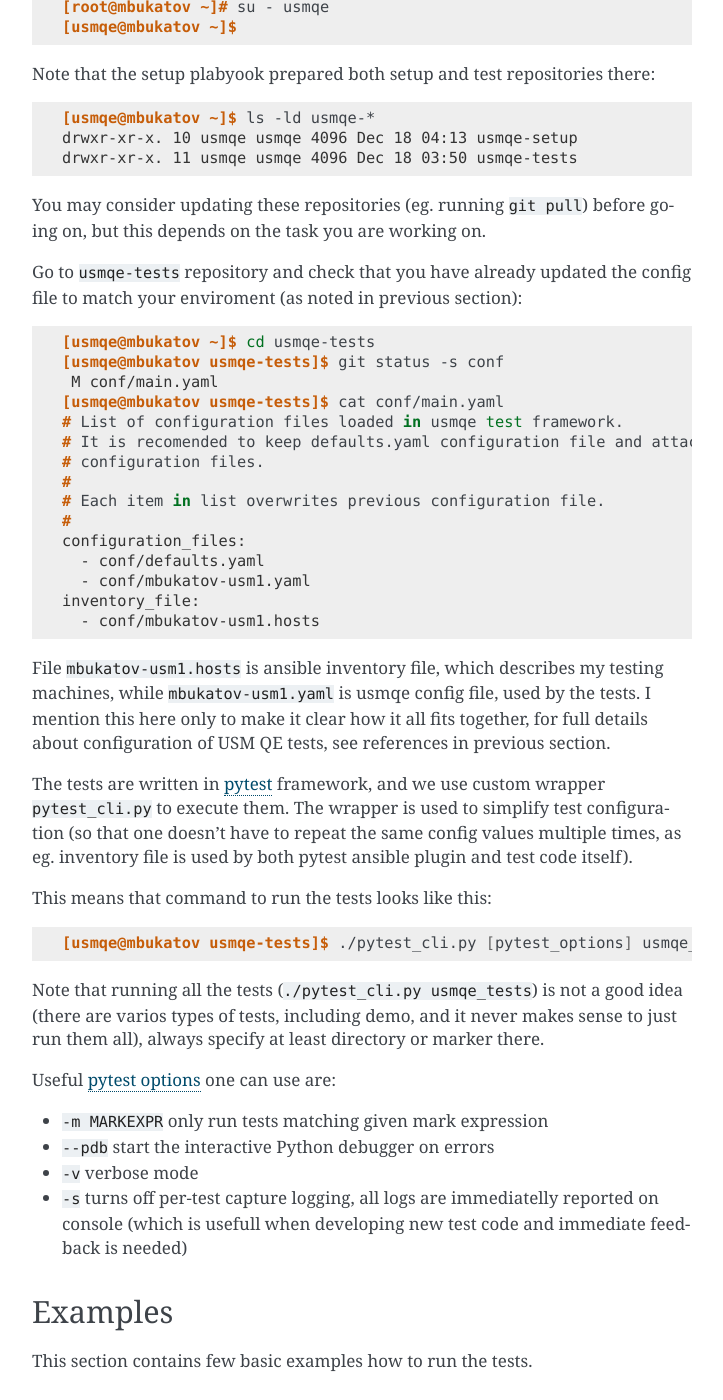
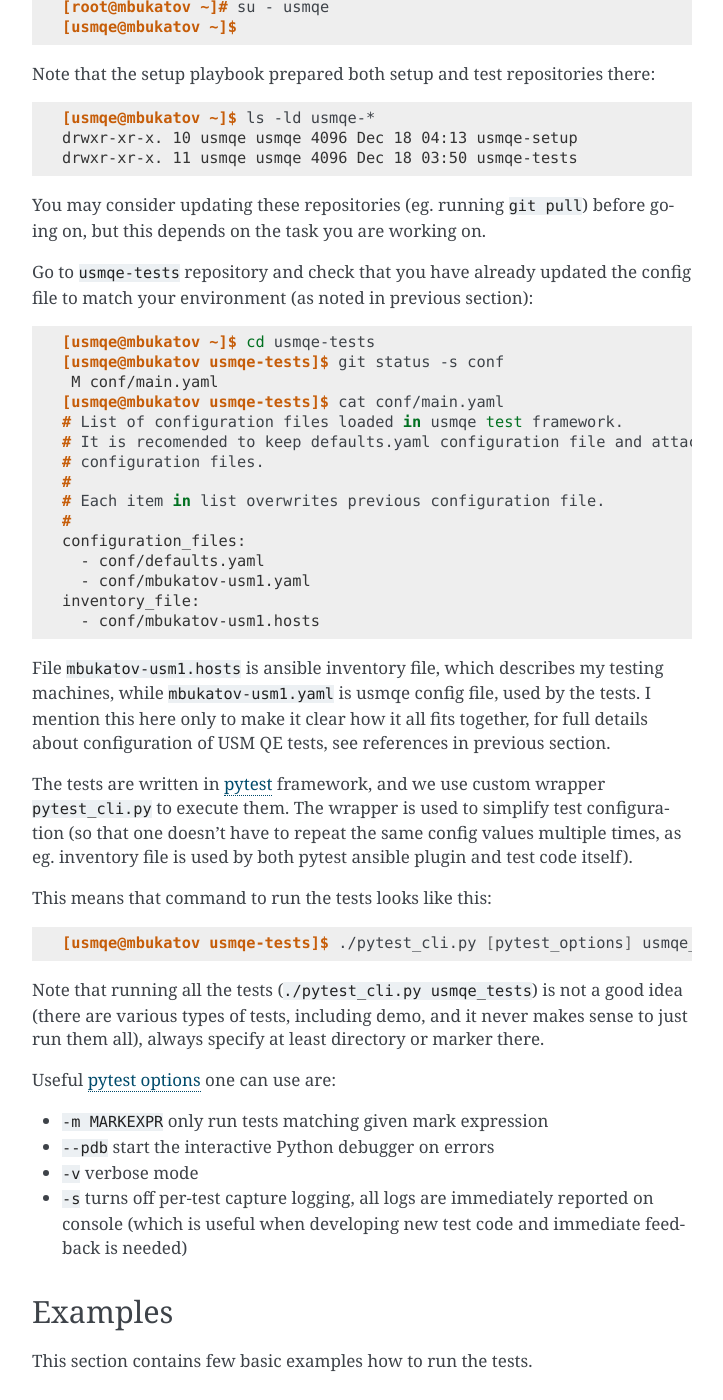
Before and after one commit to usmqe/usmqe-tests, a Sphinx documentation site: the page built from docs/test_execution.rst, in a window 1280 px wide and 1400 px high, scrolled down 586 px. Shown: the whole window, without its empty margins (388-1111 px from the left). Built offline with Sphinx 7.4.7, drawn with Linux system fonts in a browser that asks for light colours; some of the changed text lies outside the part shown.

Commit message:
docs: fix typos

```diff
--- a/docs/test_execution.rst
+++ b/docs/test_execution.rst
@@ -31,7 +31,7 @@
    [root@mbukatov ~]# su - usmqe
    [usmqe@mbukatov ~]$
 
-Note that the setup plabyook prepared both setup and test repositories there:
+Note that the setup playbook prepared both setup and test repositories there:
 
 .. code-block:: console
 
@@ -43,7 +43,7 @@
 going on, but this depends on the task you are working on.
 
 Go to ``usmqe-tests`` repository and check that you have already updated the
-config file to match your enviroment (as noted in previous section):
+config file to match your environment (as noted in previous section):
 
 .. code-block:: console
 
@@ -82,7 +82,7 @@
    [usmqe@mbukatov usmqe-tests]$ ./pytest_cli.py [pytest_options] usmqe_tests/[file_or_dir] ...
 
 Note that running all the tests (``./pytest_cli.py usmqe_tests``) is not a good
-idea (there are varios types of tests, including demo, and it never makes sense
+idea (there are various types of tests, including demo, and it never makes sense
 to just run them all), always specify at least directory or marker there.
 
 Useful `pytest options`_ one can use are:
@@ -90,8 +90,8 @@
 * ``-m MARKEXPR`` only run tests matching given mark expression
 * ``--pdb`` start the interactive Python debugger on errors
 * ``-v`` verbose mode
-* ``-s`` turns off per-test capture logging, all logs are immediatelly
-  reported on console (which is usefull when developing new test code and
+* ``-s`` turns off per-test capture logging, all logs are immediately
+  reported on console (which is useful when developing new test code and
   immediate feedback is needed)
 
 .. _`pytest`: http://docs.pytest.org/en/latest/index.html
```
Also changed, not shown: other parts of docs/test_execution.rst (+3 -3 lines).
